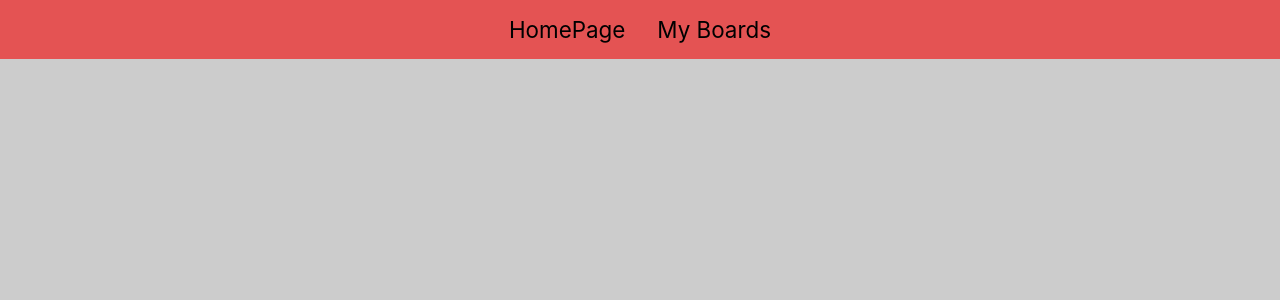
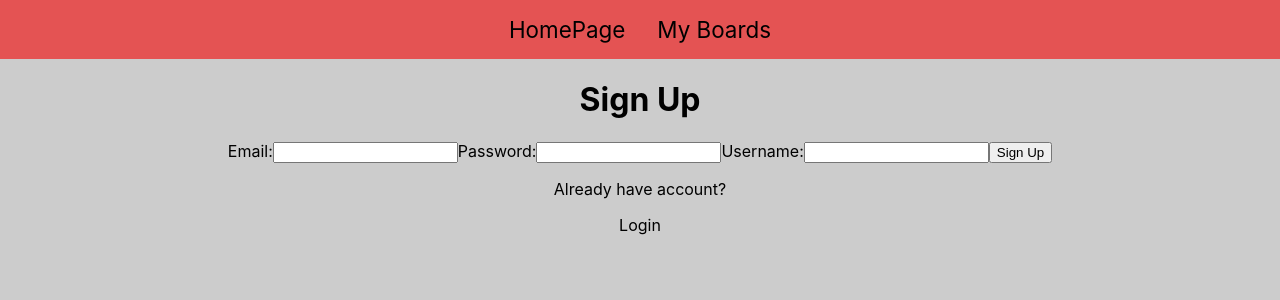
Before and after one commit to Jogopin/StickyBoard-client, a React (Create React App) app: page /signup in a window 1280 px wide. Before the commit this address had no page. Shown: the top 300 px of the page. Built offline with nearby package versions, Linux system fonts and the light colour scheme.

Commit message:
Add SignupPage

```diff
--- a/src/App.js
+++ b/src/App.js
@@ -1,12 +1,12 @@
 import './App.css';
-import axios from 'axios';
-import { useEffect } from 'react';
 import { Route, Routes } from 'react-router-dom';
 
 import NavBar from './components/NavBar';
 import HomePage from './pages/HomePage';
 import MyBoards from './pages/MyBoards';
 import Board from './pages/Board';
+import SignupPage from './pages/SignupPage';
+import LoginPage from './pages/LoginPage';
 
 function App() {
 
@@ -21,6 +21,8 @@
 
         <Route path="/myboards" element={<MyBoards />}/>
         <Route path="/myboards/:boardId" element={<Board/>} />
+        <Route path="/signup" element={ <SignupPage /> } />
+        <Route path="/login" element={ <LoginPage /> } />
       </Routes>
     </div>
   );
--- /dev/null
+++ b/src/pages/SignupPage.js
@@ -0,0 +1,68 @@
+import { useState } from "react";
+import { Link, useNavigate } from "react-router-dom";
+import axios from "axios";
+
+const API_URL = process.env.REACT_APP_API_URL;
+
+function SignupPage(props) {
+  const [email, setEmail] = useState("");
+  const [password, setPassword] = useState("");
+  const [username, setUsername] = useState("");
+  const [errorMessage, setErrorMessage] = useState(undefined);
+
+  const navigate = useNavigate();
+
+  const handleEmail = (e) => setEmail(e.target.value);
+  const handlePassword = (e) => setPassword(e.target.value);
+  const handleName = (e) => setUsername(e.target.value);
+
+  const handleSignupSubmit = (e) => {
+    e.preventDefault();
+
+    const requestBody = { email, password, username };
+
+    // Make an axios request to the API
+    // If the POST request is a successful redirect to the login page
+    // If the request resolves with an error, set the error message in the state
+    axios
+      .post(`${API_URL}/auth/signup`, requestBody)
+      .then((response) => {
+        navigate("/login");
+      })
+      .catch((error) => {
+        const errorDescription = error.response.data.message;
+        setErrorMessage(errorDescription);
+      });
+  };
+
+  return (
+    <div className="SignupPage">
+      <h1>Sign Up</h1>
+
+      <form onSubmit={handleSignupSubmit}>
+        <label>Email:</label>
+        <input type="email" name="email" value={email} onChange={handleEmail} />
+
+        <label>Password:</label>
+        <input
+          type="password"
+          name="password"
+          value={password}
+          onChange={handlePassword}
+        />
+
+        <label>Username:</label>
+        <input type="text" name="username" value={username} onChange={handleName} />
+
+        <button type="submit">Sign Up</button>
+      </form>
+
+      {errorMessage && <p className="error-message">{errorMessage}</p>}
+
+      <p>Already have account?</p>
+      <Link to={"/login"}> Login</Link>
+    </div>
+  );
+}
+
+export default SignupPage;
```
